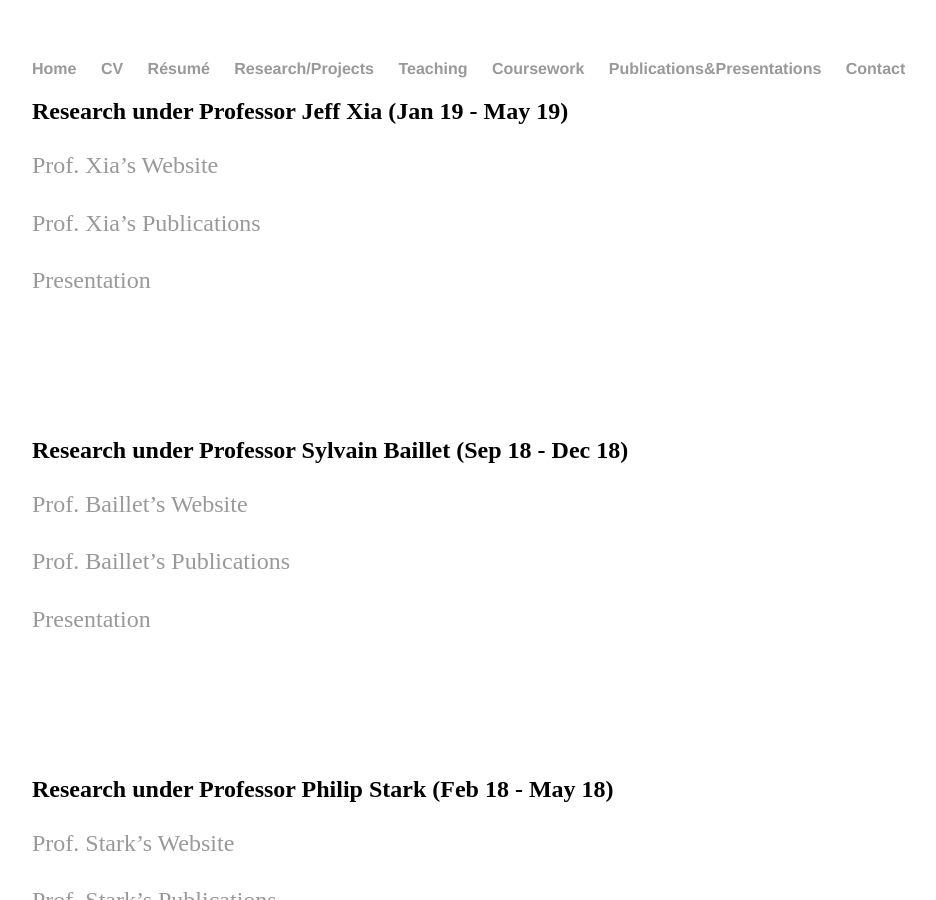
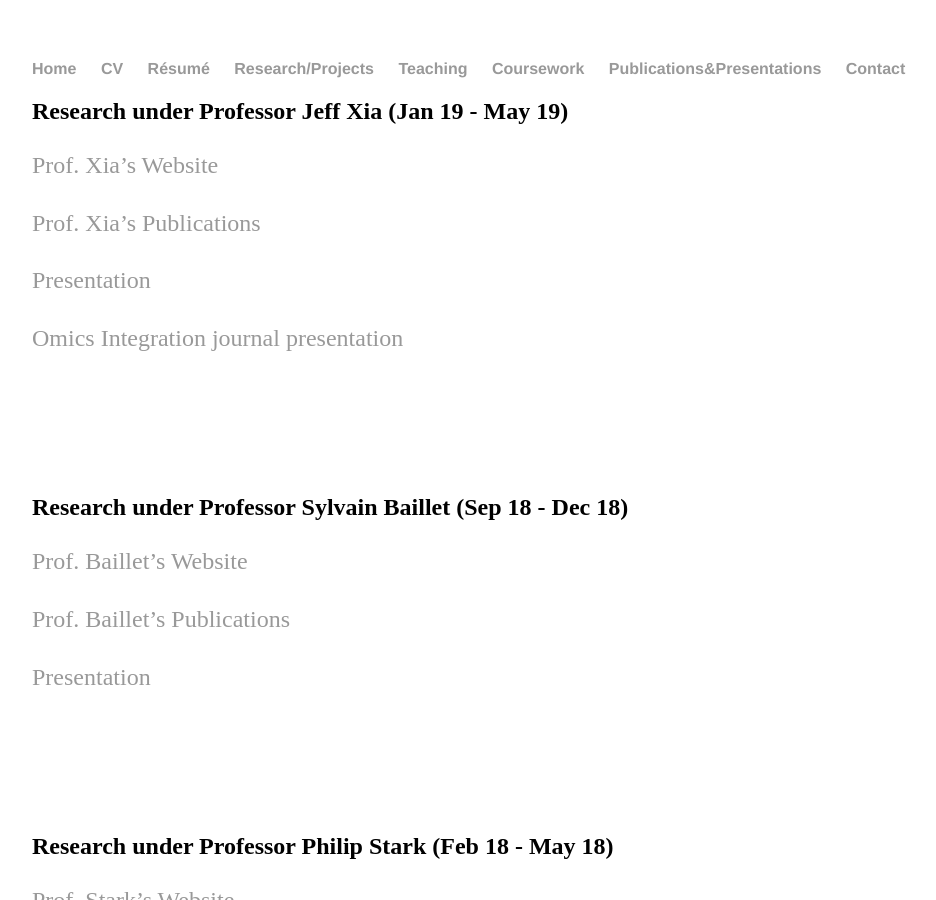
Before and after one commit to yjkweon24/yjkweon24.github.io, a Jekyll site: the page built from researchprojects/researchprojects.md, in a window 1280 px wide and 900 px high. Shown: the whole window, without its empty margins (160-1096 px from the left). Built offline with Jekyll 4.4.1, drawn with Linux system fonts in a browser that asks for light colours.

Commit message:
update omics integration presentation

```diff
--- a/researchprojects/researchprojects.md
+++ b/researchprojects/researchprojects.md
@@ -10,6 +10,9 @@
 [Prof. Xia's Publications](https://scholar.google.com/citations?hl=en&user=v7O1ib0AAAAJ&view_op=list_works&sortby=pubdate)
 
 [Presentation](https://github.com/yjkweon24/yjkweon24.github.io/raw/master/researchprojects/Jin2.pptx)
+
+[Omics Integration journal presentation](https://github.com/yjkweon24/yjkweon24.github.io/raw/master/researchprojects/Jin3.pptx)
+
 
 <br>
 
```
